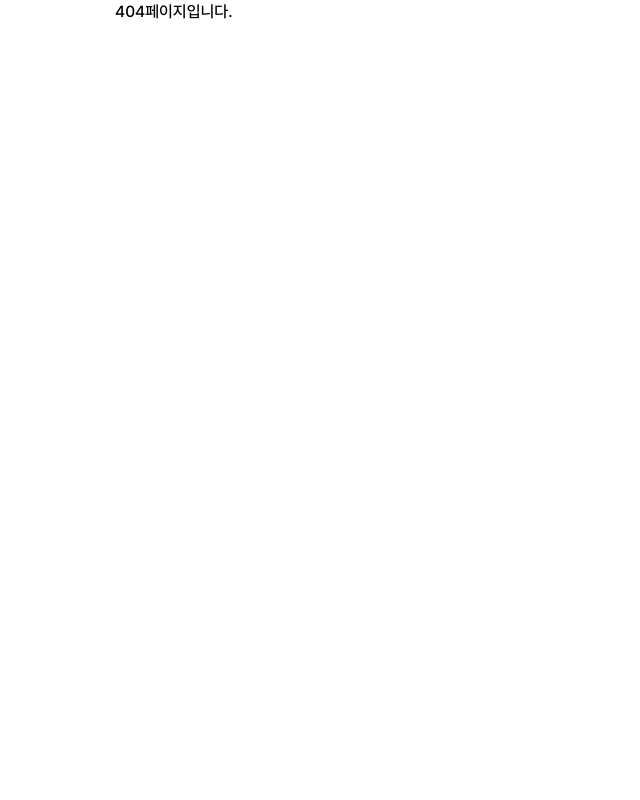
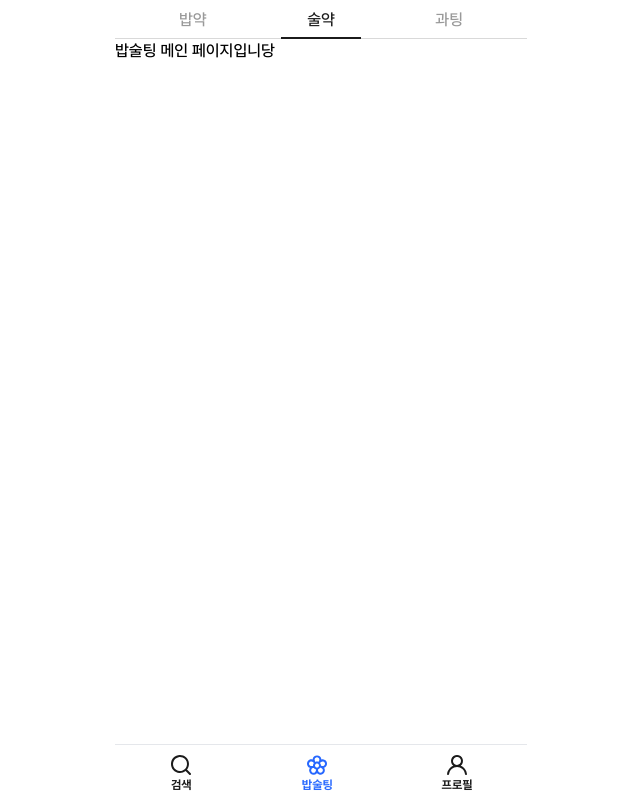
Before and after one commit to BobSoolTing/Bob-Sool-Ting-FE, a Next.js app: page /bst/sul in a window 1280 px wide. Before the commit this address had no page. Shown: the whole page, without its empty margins (319-959 px from the left). Built offline with nearby package versions, Linux system fonts and the light colour scheme.

Commit message:
🌟 Feat : 밥술팅 페이지 카테고리, 바텀 바 적용

```diff
--- /dev/null
+++ b/src/pages/bst/bob.tsx
@@ -0,0 +1,21 @@
+import React from "react";
+import { ReactNode } from "react";
+import BottomBar from "@/components/shared/BottomBar";
+import CategoryBar from "@/components/shared/CategoryBar";
+
+export default function BstPage() {
+  return (
+    <div>밥술팅 메인 페이지입니당</div>
+  )
+}
+
+
+BstPage.getLayout = (page: ReactNode) => {
+  return (
+      <>
+        <CategoryBar />
+        {page}
+        <BottomBar />
+      </>
+    );
+};
--- /dev/null
+++ b/src/pages/bst/sul.tsx
@@ -0,0 +1,21 @@
+import React from "react";
+import { ReactNode } from "react";
+import BottomBar from "@/components/shared/BottomBar";
+import CategoryBar from "@/components/shared/CategoryBar";
+
+export default function BstPage() {
+  return (
+    <div>밥술팅 메인 페이지입니당</div>
+  )
+}
+
+
+BstPage.getLayout = (page: ReactNode) => {
+  return (
+      <>
+        <CategoryBar />
+        {page}
+        <BottomBar />
+      </>
+    );
+};
--- /dev/null
+++ b/src/pages/bst/ting.tsx
@@ -0,0 +1,21 @@
+import React from "react";
+import { ReactNode } from "react";
+import BottomBar from "@/components/shared/BottomBar";
+import CategoryBar from "@/components/shared/CategoryBar";
+
+export default function BstPage() {
+  return (
+    <div>밥술팅 메인 페이지입니당</div>
+  )
+}
+
+
+BstPage.getLayout = (page: ReactNode) => {
+  return (
+      <>
+        <CategoryBar />
+        {page}
+        <BottomBar />
+      </>
+    );
+};
```
